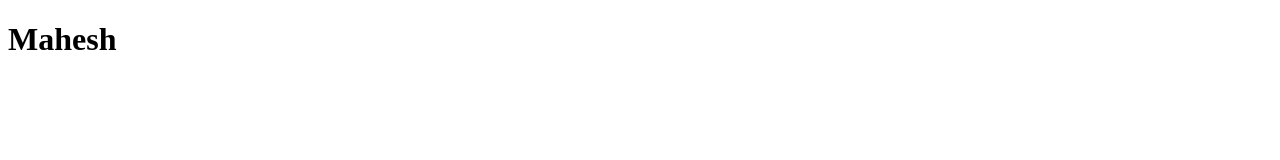
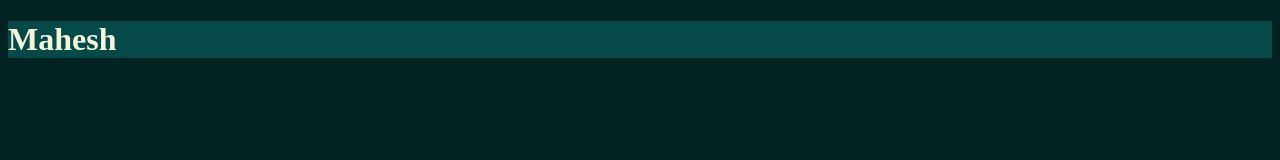
Before and after one commit to MaheshDKhandare/firstRepo, a plain HTML site: page index.html in a window 1280 px wide. Drawn offline with Linux system fonts and the light colour scheme.

Commit message:
added styles

```diff
--- a/index.html
+++ b/index.html
@@ -4,6 +4,7 @@
     <meta charset="UTF-8">
     <meta http-equiv="X-UA-Compatible" content="IE=edge">
     <meta name="viewport" content="width=device-width, initial-scale=1.0">
+    <link rel="stylesheet" href="style.css">
     <title>Document</title>
 </head>
 <body>
--- /dev/null
+++ b/style.css
@@ -0,0 +1,7 @@
+body{
+    background-color: rgb(3, 34, 34);
+}
+h1{
+    color: beige;
+    background-color: rgb(6, 73, 73);
+}
```
